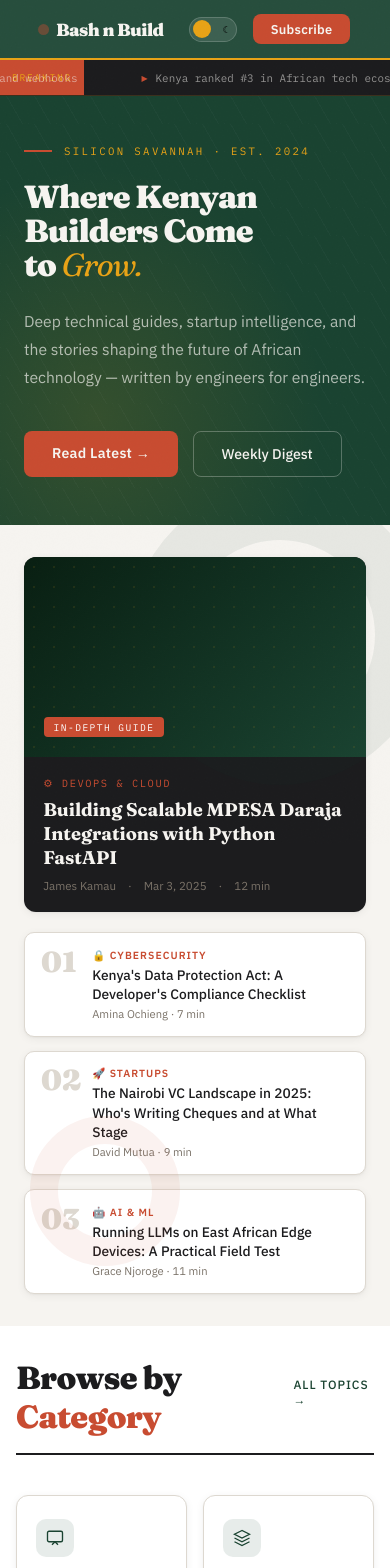
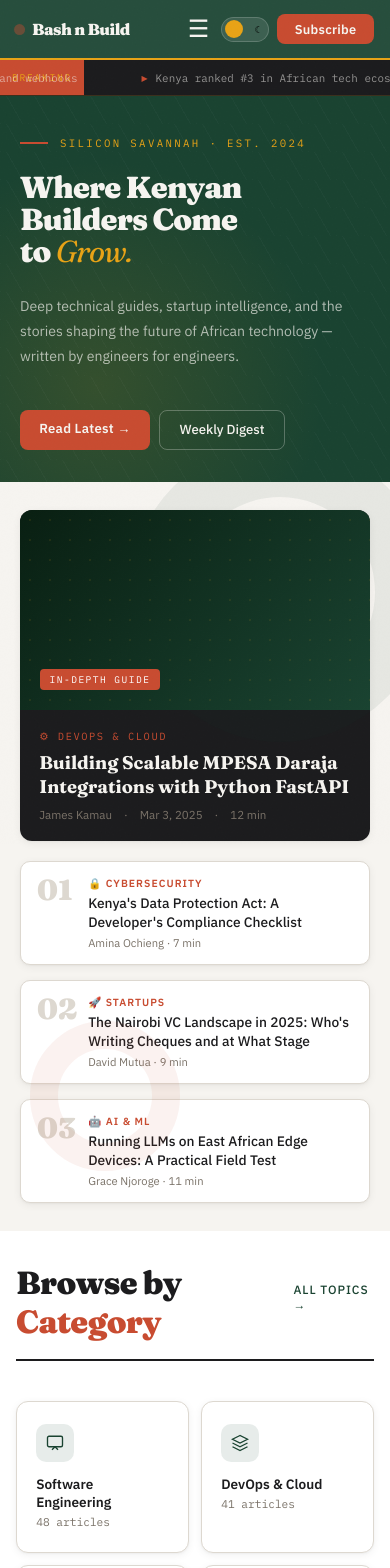
Before and after one commit to Clown-nerd/TechBlog, a Next.js app in the folder client/: page / in a window 390 px wide. Shown: the top 1568 px of the page. Built offline with nearby package versions, Linux system fonts and the light colour scheme.

Commit message:
feat: implement mobile-responsive navigation with hamburger menu and updated layout styles

```diff
--- a/client/app/(public)/categories/[slug]/page.tsx
+++ b/client/app/(public)/categories/[slug]/page.tsx
@@ -9,10 +9,10 @@ export default async function CategoryPage({ params }: { params: Promise<{ slug:
 
   return (
     <div className="page active" id="page-category">
-      <div className="cat-hero">
+      <div className="cat-hero" style={{ height: 'auto' }}>
         <div className="cat-hero-inner">
           <div className="cat-hero-label">Category</div>
-          <h1 className="cat-hero-title">{title}</h1>
+          <h1 className="cat-hero-title" style={{ wordBreak: 'break-word', hyphens: 'auto' }}>{title}</h1>
           <p className="cat-hero-sub">Infrastructure, containers, CI/CD, and everything you need to ship Kenyan software to
             the world.</p>
         </div>
--- a/client/app/(public)/search/page.tsx
+++ b/client/app/(public)/search/page.tsx
@@ -171,7 +171,7 @@ function SearchResults() {
               key={art.id}
               href={`/articles/${art.slug}`}
               className="sr-item"
-              style={{ display: 'grid', textDecoration: 'none' }}
+              style={{ display: 'grid', textDecoration: 'none', minWidth: 0 }}
             >
               <div
                 className="sr-img"
--- a/client/app/globals.css
+++ b/client/app/globals.css
@@ -715,74 +715,161 @@ html.dark .pill { background:rgba(26,67,49,.25); color:#7ee787; }
 @media (max-width: 768px) {
   /* 1. NAV */
   nav {
+    padding: 0 1rem;
+    flex-wrap: wrap;
     height: auto;
     min-height: 60px;
   }
-  .nav-logo {
-    font-size: 1.1rem;
-  }
-  .nav-links {
-    display: none;
-  }
+  .nav-links { display: none; }
+  .nav-right { gap: 0.5rem; }
+  .nav-logo { font-size: 1rem; }
 
   /* 2. HERO */
   .hero {
     display: flex;
     flex-direction: column;
+    min-height: unset;
   }
   .hero-left {
     clip-path: none;
-    min-height: 50vh;
-    padding: 3rem 1.5rem;
+    min-height: 55vw;
+    padding: 2.5rem 1.25rem 2rem;
   }
   .hero-right {
-    padding: 2rem 1.5rem;
-    min-height: auto;
+    padding: 1.75rem 1.25rem;
   }
+  .hero-h1 { font-size: clamp(1.9rem, 7vw, 2.8rem); }
+  .hero-sub { font-size: 0.88rem; }
+  .hero-btns { gap: 0.6rem; }
+  .btn-primary, .btn-ghost { padding: 0.65rem 1.2rem; font-size: 0.82rem; }
 
-  /* 3. GENERAL OVERFLOW */
+  /* 3. SECTIONS */
   .section,
   .newsletter,
   .about-body,
   .feed-layout,
   .art-page-wrap,
-  .search-pg {
+  .search-pg,
+  .author-articles,
+  .cat-hero,
+  .code-section {
     padding: 2rem 1rem;
   }
-  .footer-top {
-    grid-template-columns: 1fr;
-    gap: 1.5rem;
-  }
-  .stat-band-inner {
-    grid-template-columns: 1fr 1fr;
-  }
-  .arts-grid {
-    display: flex;
-    flex-direction: column;
-  }
+
+  /* 4. ARTICLES GRID */
+  .arts-grid { display: flex; flex-direction: column; gap: 1.25rem; }
+  .art-main .art-img { height: 180px; }
+  .art-title { font-size: 1.2rem; }
+
+  /* 5. CODE BLOCKS */
+  .code-block, .art-code-block { overflow-x: auto; }
+  pre { white-space: pre; overflow-x: auto; max-width: 100%; }
+  .code-body, .art-code-body { padding: 1rem; font-size: 0.72rem; }
+
+  /* 6. NEWSLETTER */
+  .newsletter { flex-direction: column; gap: 1.5rem; padding: 2.5rem 1.25rem; }
+  .nl-form { min-width: unset; width: 100%; flex-direction: column; border-radius: 10px; }
+  .nl-input { border-radius: 8px 8px 0 0; }
+  .nl-btn { border-radius: 0 0 8px 8px; padding: 0.85rem; }
+  .nl-title { font-size: 1.55rem; }
+
+  /* 7. FOOTER */
+  .footer-top { grid-template-columns: 1fr; gap: 1.5rem; padding: 2rem 1.25rem 1.5rem; }
+  .footer-bottom { flex-direction: column; gap: 0.75rem; padding: 1.25rem 1rem; text-align: center; }
+  .footer-socials { flex-wrap: wrap; justify-content: center; gap: 1rem; }
+
+  /* 8. REGIONS GRID */
+  .regions-grid { grid-template-columns: 1fr; gap: 1rem; margin-top: 1.5rem; }
+  .region-card { min-height: 240px; }
+
+  /* 9. CATEGORIES GRID */
+  .cats-grid { grid-template-columns: repeat(2, 1fr); gap: 0.75rem; }
+
+  /* 10. FEED LAYOUT */
+  .feed-layout { grid-template-columns: 1fr; gap: 1.5rem; padding: 1.5rem 1rem; }
+  .feed-sidebar { display: none; }
+  .feed-item { grid-template-columns: 90px 1fr; }
+
+  /* 11. SEARCH PAGE */
+  .search-pg { padding: 1.5rem 1rem; }
+  .search-filters { gap: 0.4rem; }
+  .filter-pill { font-size: 0.62rem; padding: 0.3rem 0.7rem; }
+  .sr-item { grid-template-columns: 80px 1fr; }
+
+  /* 12. TEAM GRID */
+  .team-grid { grid-template-columns: 1fr 1fr; padding: 0 1rem 2.5rem; gap: 1rem; }
+
+  /* 13. ABOUT */
+  .two-col { grid-template-columns: 1fr; gap: 2rem; }
+  .about-h1 { font-size: 2.2rem; }
+  .stat-band-inner { grid-template-columns: 1fr 1fr; gap: 1rem; }
+  .stat-val { font-size: 1.8rem; }
+
+  /* 14. SUBSCRIBE BOX */
+  .subscribe-box { padding: 2rem 1.25rem; }
+  .sub-title { font-size: 1.55rem; }
+  .form-row { grid-template-columns: 1fr; }
+  .topics-grid { grid-template-columns: 1fr; }
+
+  /* 15. ARTICLE 3-COLUMN LAYOUT */
   .art-3col {
     display: flex;
     flex-direction: column;
+    gap: 1.5rem;
   }
-  .regions-grid {
-    grid-template-columns: 1fr;
+  .art-toc-wrap {
+    display: none; /* hide TOC on mobile — it's inline via headings */
   }
-  .two-col {
-    grid-template-columns: 1fr;
+  .art-rail {
+    position: static;
+    display: grid;
+    grid-template-columns: 1fr 1fr;
+    gap: 0.75rem;
   }
-  .team-grid {
-    grid-template-columns: 1fr 1fr;
+  .art-rail .rail-card:last-child {
+    grid-column: 1 / -1;
   }
+  .art-page-wrap {
+    padding: 1.5rem 1rem 3rem;
+  }
+  .art-page-title { font-size: 1.65rem; }
+  .art-lead { font-size: 0.92rem; }
+  .art-byline { gap: 0.5rem; font-size: 0.72rem; }
+  .art-img-hero { height: 220px; border-radius: 10px; }
+  .related-grid { grid-template-columns: 1fr; gap: 0.85rem; }
+  .author-bio-card { flex-direction: column; align-items: flex-start; }
+  .breadcrumb { flex-wrap: wrap; gap: 0.3rem; }
 
-  /* 4. HERO TEXT & NEWSLETTER */
-  .hero-h1 {
-    font-size: clamp(2rem, 8vw, 3rem);
+  /* 16. HAMBURGER BUTTON */
+  .hamburger-btn { display: flex !important; }
+  .mobile-nav-menu {
+    position: absolute;
+    top: 60px;
+    left: 0;
+    right: 0;
+    background: rgba(26,67,49,0.97);
+    backdrop-filter: blur(14px);
+    z-index: 201;
+    padding: 1rem 1.5rem 1.5rem;
+    display: flex;
+    flex-direction: column;
+    gap: 0.85rem;
+    border-bottom: 2px solid var(--gold);
   }
-  .newsletter {
-    flex-direction: column;
+  .mobile-nav-menu a {
+    font-size: 0.9rem;
+    font-weight: 500;
+    letter-spacing: 0.08em;
+    text-transform: uppercase;
+    color: rgba(246,244,240,0.85);
+    padding: 0.4rem 0;
+    border-bottom: 1px solid rgba(255,255,255,0.07);
   }
-  .nl-form {
-    min-width: unset;
-    width: 100%;
-  }
+  .mobile-nav-menu a:last-child { border-bottom: none; }
 }
+
+/* DESKTOP: hide hamburger + mobile menu */
+@media (min-width: 769px) {
+  .hamburger-btn { display: none !important; }
+  .mobile-nav-menu { display: none !important; }
+}
--- a/client/components/Navigation.tsx
+++ b/client/components/Navigation.tsx
@@ -5,6 +5,7 @@ import Link from 'next/link';
 
 export default function Navigation() {
   const [isDark, setIsDark] = useState(false);
+  const [menuOpen, setMenuOpen] = useState(false);
 
   useEffect(() => {
     // Check initial theme from localStorage or system preference
@@ -24,20 +25,53 @@ export default function Navigation() {
     localStorage.setItem('bnb-theme', isNowDark ? 'dark' : 'light');
   };
 
+  const closeMenu = () => setMenuOpen(false);
+
+  const navLinks = [
+    { href: '/categories/kenya', label: 'Kenya' },
+    { href: '/categories/devops', label: 'DevOps' },
+    { href: '/categories/cybersecurity', label: 'Cybersecurity' },
+    { href: '/categories/startups', label: 'Startups' },
+    { href: '/categories/ai-ml', label: 'AI & ML' },
+    { href: '/about', label: 'About' },
+  ];
+
   return (
-    <nav>
+    <nav style={{ position: 'relative' }}>
       <Link href="/" className="nav-logo">
         <span className="live-dot"></span>Bash n Build
       </Link>
+
+      {/* Desktop nav links */}
       <ul className="nav-links">
-        <li><Link href="/categories/kenya">Kenya</Link></li>
-        <li><Link href="/categories/devops">DevOps</Link></li>
-        <li><Link href="/categories/cybersecurity">Cybersecurity</Link></li>
-        <li><Link href="/categories/startups">Startups</Link></li>
-        <li><Link href="/categories/ai-ml">AI &amp; ML</Link></li>
-        <li><Link href="/about">About</Link></li>
+        {navLinks.map(({ href, label }) => (
+          <li key={href}>
+            <Link href={href}>{label}</Link>
+          </li>
+        ))}
       </ul>
+
       <div className="nav-right">
+        {/* Hamburger button — hidden on desktop via CSS */}
+        <button
+          className="hamburger-btn"
+          aria-label={menuOpen ? 'Close menu' : 'Open menu'}
+          aria-expanded={menuOpen}
+          onClick={() => setMenuOpen((prev) => !prev)}
+          style={{
+            background: 'none',
+            border: 'none',
+            color: '#F6F4F0',
+            fontSize: '1.5rem',
+            cursor: 'pointer',
+            display: 'none', /* overridden to flex by .hamburger-btn CSS on mobile */
+            alignItems: 'center',
+            padding: '0.25rem',
+          }}
+        >
+          {menuOpen ? '✕' : '☰'}
+        </button>
+
         {/* Theme Toggle Button */}
         <button
           className="theme-btn"
@@ -53,8 +87,20 @@ export default function Navigation() {
               So we just render the DOM structure required. */}
           <div className="tb-thumb"></div>
         </button>
+
         <Link href="/subscribe" className="nav-cta">Subscribe</Link>
       </div>
+
+      {/* Mobile dropdown menu */}
+      {menuOpen && (
+        <div className="mobile-nav-menu">
+          {navLinks.map(({ href, label }) => (
+            <Link key={href} href={href} onClick={closeMenu}>
+              {label}
+            </Link>
+          ))}
+        </div>
+      )}
     </nav>
   );
 }
```
Also changed, not shown: client/app/admin/layout.tsx (+77 -6 lines), 1 other file (tests, documents, lock files or other folders).
